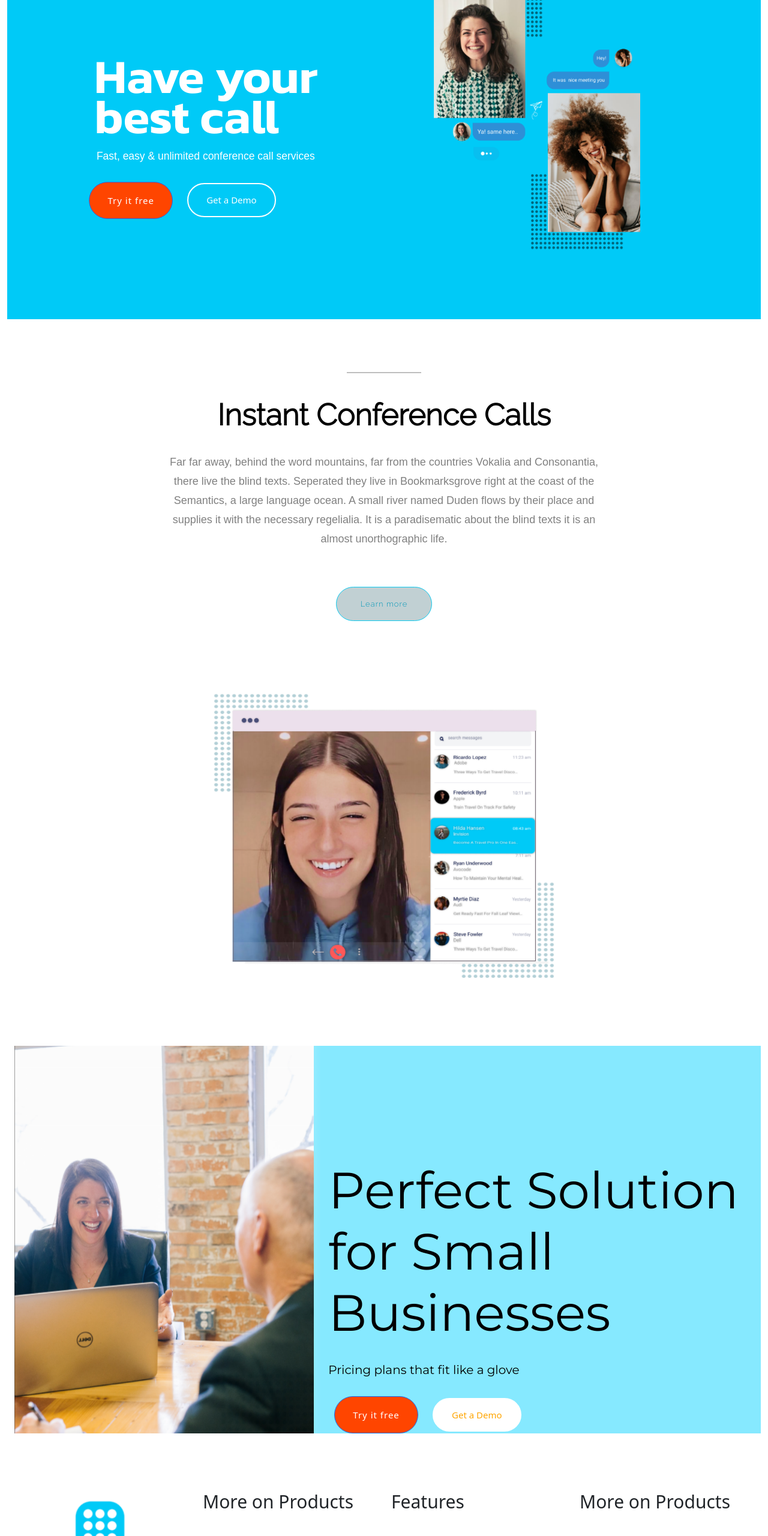
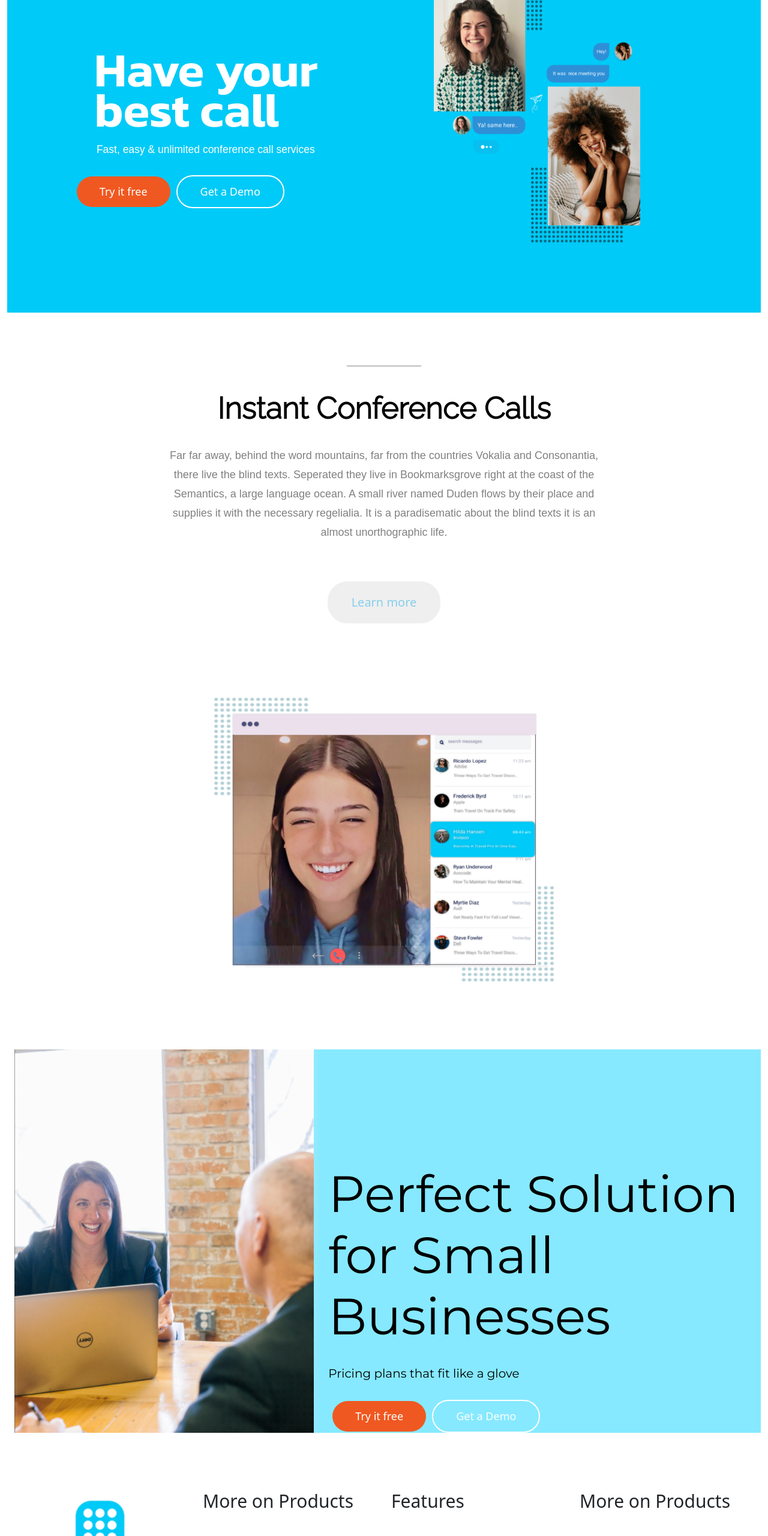
Before and after one commit to harsh56-png/Conference-Calling-Website, a plain HTML site: page index.html in a window 1280 px wide. Shown: the part 240-2800 px from the top of the page at 60% size. Drawn offline with nearby package versions, Linux system fonts and the light colour scheme.

Commit message:
made buttons a bit responsive

```diff
--- a/index.html
+++ b/index.html
@@ -86,8 +86,12 @@
                 <h1 class="text"><b>Have your</b></h1>
                 <h1 class="text text1"><b>best call &nbsp;</b></h1>
                 <h4 class="text2 text3">Fast, easy & unlimited conference call services</h4><br>
-                <button type="button" class="try1 btn btn-primary" >Try it free</button>
-                <button type="button" class="try navt btn btn-default">Get a Demo</button>
+                <!-- <button type="button" class="try1 btn btn-primary" >Try it free</button>
+                <button type="button" class="try navt btn btn-default">Get a Demo</button> -->
+            </div>
+            <div class="b1">
+              <button class="buttons" style="background-color: rgb(240, 88, 33);">Try it free</button>
+              <button class="buttons"style="background: transparent; border: 2px solid white">Get a Demo</button>
             </div>
             </div>
            <div class="col-lg-7 ">
@@ -107,7 +111,9 @@
           Semantics, a large language ocean. A small river named Duden flows by their place and<br>
           supplies it with the necessary regelialia. It is a paradisematic about the blind texts it is an<br>
           almost unorthographic life.</p><br><br>
-          <button type="button" class="btn btn-info center-block d-block mx-auto">Learn more</button>
+        </div>
+        <div class="b3">
+          <button class="button3">Learn more</button>
         </div>
       </div>
     </div>
@@ -128,8 +134,12 @@
          <div class="perfect col-lg-7" style="background-color: #86E9FF;">
            <h1 class="any3">Perfect Solution<br>for Small <br>Businesses</h1><br>
            <h4 style="color: black; font-family: 'Montserrat', sans-serif; font-size: 20px;">Pricing plans that fit like a glove</h4><br>
-           <button type="button" class="buttonmar btn btn-primary">Try it free</button>
-           <button type="button" class="buttonmar try navt1 btn btn-default">Get a Demo</button>
+           <!-- <button type="button" class="buttonmar btn btn-primary">Try it free</button>
+           <button type="button" class="buttonmar try navt1 btn btn-default">Get a Demo</button> -->
+           <div class="b2">
+            <button class="buttons2" style="background-color: rgb(240, 88, 33);">Try it free</button>
+            <button class="buttons2"style="background: transparent; border: 2px solid white">Get a Demo</button>
+          </div>
          </div>
       </div>
     </div>
--- a/style.css
+++ b/style.css
@@ -1,5 +1,50 @@
 * {
   margin: 0px;
+}
+
+.b3{
+  display: flex;
+  justify-content: center;
+}
+
+.button3{
+  font-size:20px;
+  color: skyblue;
+  border-radius:35px;
+  padding: 20px 40px;
+  border: 2px solid white;
+}
+
+.buttons{
+  color: white;
+  font-size:18px;
+  padding: 12px 38px;
+  border-radius: 35px;
+  border: none;
+  margin-left: 10px;
+}
+
+.b1{
+  display: flex;
+  align-items: center;
+  justify-content:center;
+  /* margin-left:101px; */
+}
+
+.buttons2{
+  color: white;
+  font-size:18px;
+  padding: 12px 38px;
+  border-radius: 35px;
+  border: none;
+  margin-left: 10px;
+}
+
+.b2{
+  display: flex;
+  align-items: center;
+  justify-content:left;
+  margin-left:-3px;
 }
 
 body {
@@ -73,38 +118,6 @@ p {
   background-color: #00caf7;
 }
 
-.btn {
-  margin-left: 10px;
-  margin-right: 10px;
-  padding: 15px 30px;
-  font-size: 15px;
-}
-
-.btn-default {
-  border: 2px solid white;
-  border-radius: 40px;
-  background: transparent;
-}
-
-.btn-primary {
-  border-radius: 40px;
-  background-color: orangered;
-  letter-spacing: 1px;
-  line-height: 30px;
-  font-size: 15px;
-}
-
-.btn-info {
-  padding: 20px 40px;
-  font-family: "Raleway", sans-serif;
-  font-size: 13px;
-  color: #0598b9;
-  letter-spacing: 1px;
-  line-height: 15px;
-  border-radius: 40px;
-  background: #c1d0d3;
-}
-
 .navt {
   color: white;
   font-size: 15px;
@@ -151,6 +164,13 @@ p {
   width:60%;
 }
 
+@media screen and (max-width:1500px){
+  .b1{
+    /* margin-left:80px; */
+    /* justify-content:left; */
+  }
+}
+
 @media screen and (max-width:1300px){
   .text{
     font-size:80px;
@@ -168,7 +188,27 @@ p {
     margin-right:70px;
   }
 }
+
+@media screen and (max-width:1070px){
+
+  .text2{
+    font-size:16px;
+  }
+
+  .try{
+    margin-right: 35px;
+  }
+
+  .text{
+    font-size: 70px;
+  }
+}
+
 @media screen and (max-width: 990px){
+
+  .text-end{
+    margin-top: -196px;
+  }
   .any1{
     background: white;;
   }
@@ -192,7 +232,7 @@ p {
 
   .text2{
     text-align: center;
-    font-size:19px;
+    font-size:18px;
   }
 
   .text3{
@@ -203,19 +243,6 @@ p {
     margin-right: 285px;
   }
 
-}
-
-@media screen and (max-width:1070px){
-
-  .try{
-    margin-right: 35px;
-  }
-}
-
-@media screen and (max-width:990px){
-  .try{
-    margin-right: 283px;
-  }
 }
 
 @media screen and (max-width:900px){
@@ -245,7 +272,6 @@ p {
     width:100%;
   }
 }
-
 @media screen and (max-width: 550px){
   .text{
     font-size:60px;
@@ -257,8 +283,8 @@ p {
   }
 
   .text2{
-     font-size:20px;
-     text-align: center;
+    font-size:16px;
+    margin-left: 28px;
   }
 
   .try{
@@ -270,6 +296,16 @@ p {
   }
 }
 
+@media screen and (max-width:500px){
+  .b1{
+    flex-direction:column;
+  }
+
+  .buttons{
+        margin: 7px;
+  }
+}
+
 @media screen and (max-width:440px){
   .try{
     margin-right:5px;
@@ -277,6 +313,24 @@ p {
 }
 
 @media screen and (max-width: 400px) {
+
+  .button3{
+    padding: 13px 30px;
+    font-size:15px;
+  }
+
+  .text-end{
+    margin-top: -70px;
+  }
+
+  .b2{
+    flex-direction: column;
+  }
+
+  .buttons2{
+    margin: 10px;
+
+  }
   h1 {
     font-size: 30px;
   }
@@ -332,16 +386,22 @@ p {
   .try{
     margin-right: 38px;
   }
+
+  .buttons{
+    font-size:15px;
+    padding: 15px 32px;
+  }
 }
 
 @media screen and (max-width:300px){
   .text{
-    font-size:25px;
-    text-align: left;
+    font-size:30px;
+    text-align: center;
   }
 
   .text2{
-    text-align:left;
+    font-size: 13px;
+    text-align: center;
   }
 
   .text3{
@@ -364,8 +424,14 @@ p {
 }
 
 @media screen and (max-width:250px){
+
+  .buttons2{
+    font-size: 12px;
+    padding: 12px 25px;
+  }
   .text{
-    font-size:17px;
+    font-size:20px;
+    text-align: left;
   }
 
   .text1{
@@ -388,6 +454,11 @@ p {
 }
 
 @media  screen and (max-width:200px){
+
+  .button3{
+    padding: 9px 20px;
+    font-size:12px;
+  }
   h2{
     font-size:15px;
   }
```
Also changed, not shown: images/call_icon-removebg-preview.png. Lines whose indentation alone changed are shown as unchanged.
